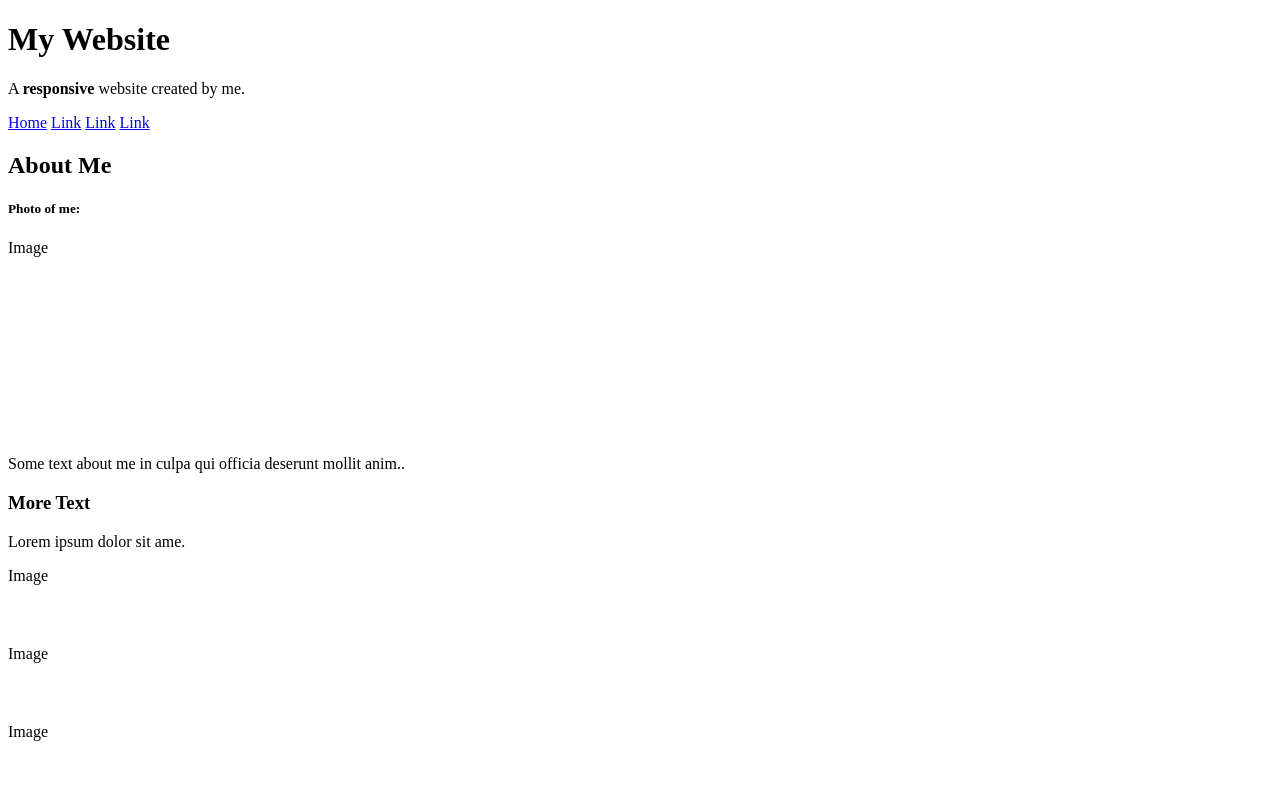
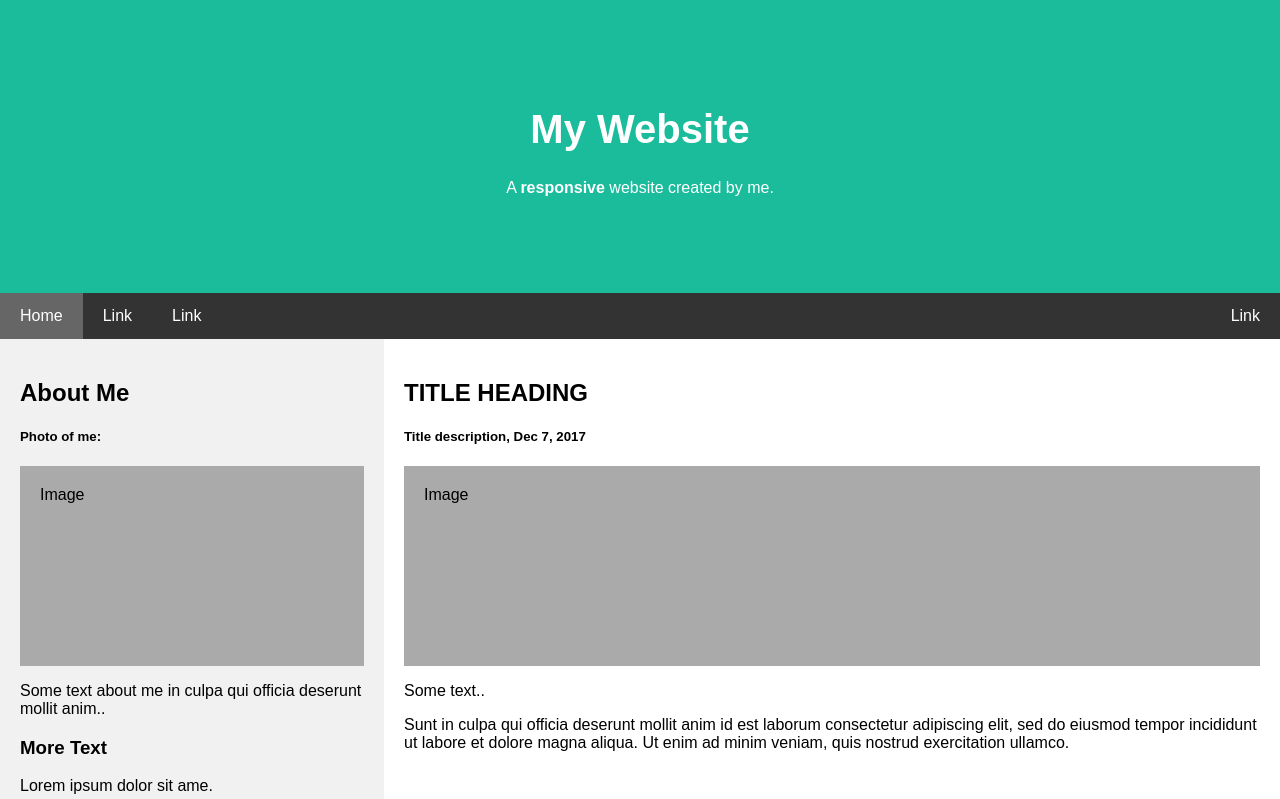
Before and after one commit to sdryann/workshop_git_unidesc, a plain HTML site: page index.html in a window 1280 px wide. Shown: the top 799 px of the page. Drawn offline with Linux system fonts and the light colour scheme.

Commit message:
Adicionado estilo na index.html

```diff
--- a/index.html
+++ b/index.html
@@ -4,7 +4,112 @@
 <title>Page Title</title>
 <meta charset="UTF-8">
 <meta name="viewport" content="width=device-width, initial-scale=1">
+<style>
+  * {
+    box-sizing: border-box;
+  }
 
+  /* Style the body */
+  body {
+    font-family: Arial, Helvetica, sans-serif;
+    margin: 0;
+  }
+  /* Header/logo Title */
+  .header {
+    padding: 80px;
+    text-align: center;
+    background: #1abc9c;
+    color: white;
+  }
+
+  /* Increase the font size of the heading */
+  .header h1 {
+    font-size: 40px;
+  }
+  /* Sticky navbar - toggles between relative and fixed, depending on the scroll position. It is positioned relative until a given offset position is met in the viewport - then it "sticks" in place (like position:fixed). The sticky value is not supported in IE or Edge 15 and earlier versions. However, for these versions the navbar will inherit default position */
+  .navbar {
+    overflow: hidden;
+    background-color: #333;
+    position: sticky;
+    position: -webkit-sticky;
+    top: 0;
+  }
+  /* Style the navigation bar links */
+  .navbar a {
+    float: left;
+    display: block;
+    color: white;
+    text-align: center;
+    padding: 14px 20px;
+    text-decoration: none;
+  }
+
+
+  /* Right-aligned link */
+  .navbar a.right {
+    float: right;
+  }
+  /* Change color on hover */
+  .navbar a:hover {
+    background-color: #ddd;
+    color: black;
+  }
+
+  /* Active/current link */
+  .navbar a.active {
+    background-color: #666;
+    color: white;
+  }
+  /* Column container */
+  .row {
+    display: -ms-flexbox; /* IE10 */
+    display: flex;
+    -ms-flex-wrap: wrap; /* IE10 */
+    flex-wrap: wrap;
+  }
+
+  /* Create two unequal columns that sits next to each other */
+  /* Sidebar/left column */
+  .side {
+    -ms-flex: 30%; /* IE10 */
+    flex: 30%;
+    background-color: #f1f1f1;
+    padding: 20px;
+  } /* Main column */
+.main {
+  -ms-flex: 70%; /* IE10 */
+  flex: 70%;
+  background-color: white;
+  padding: 20px;
+}
+
+/* Fake image, just for this example */
+.fakeimg {
+  background-color: #aaa;
+  width: 100%;
+  padding: 20px;
+}
+/* Footer */
+.footer {
+  padding: 20px;
+  text-align: center;
+  background: #ddd;
+}
+/* Responsive layout - when the screen is less than 700px wide, make the two columns stack on top of each other instead of next to each other */
+@media screen and (max-width: 700px) {
+  .row {
+    flex-direction: column;
+  }
+}
+
+/* Responsive layout - when the screen is less than 400px wide, make the navigation links stack on top of each other instead of next to each other */
+@media screen and (max-width: 400px) {
+  .navbar a {
+    float: none;
+    width: 100%;
+  }
+}
+</style>
 </head>
 <body>
 <div class="header">
```
